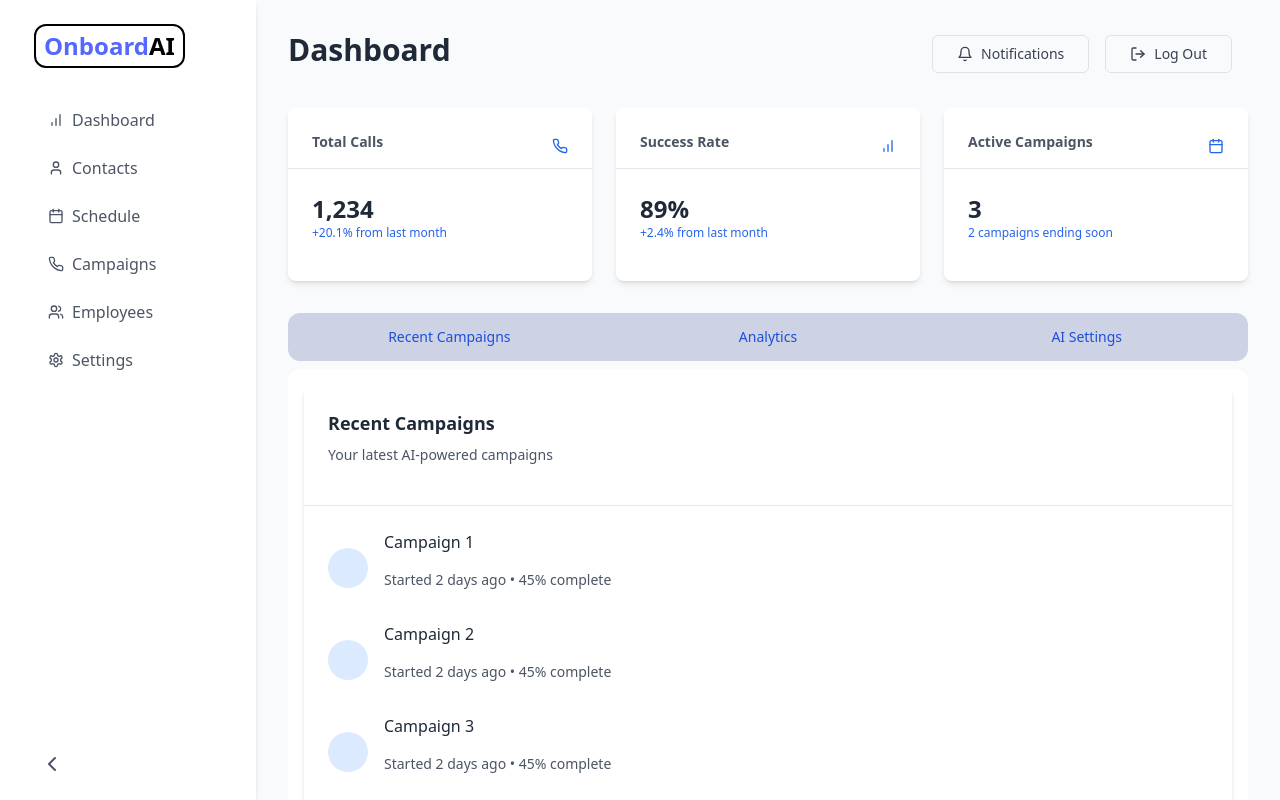
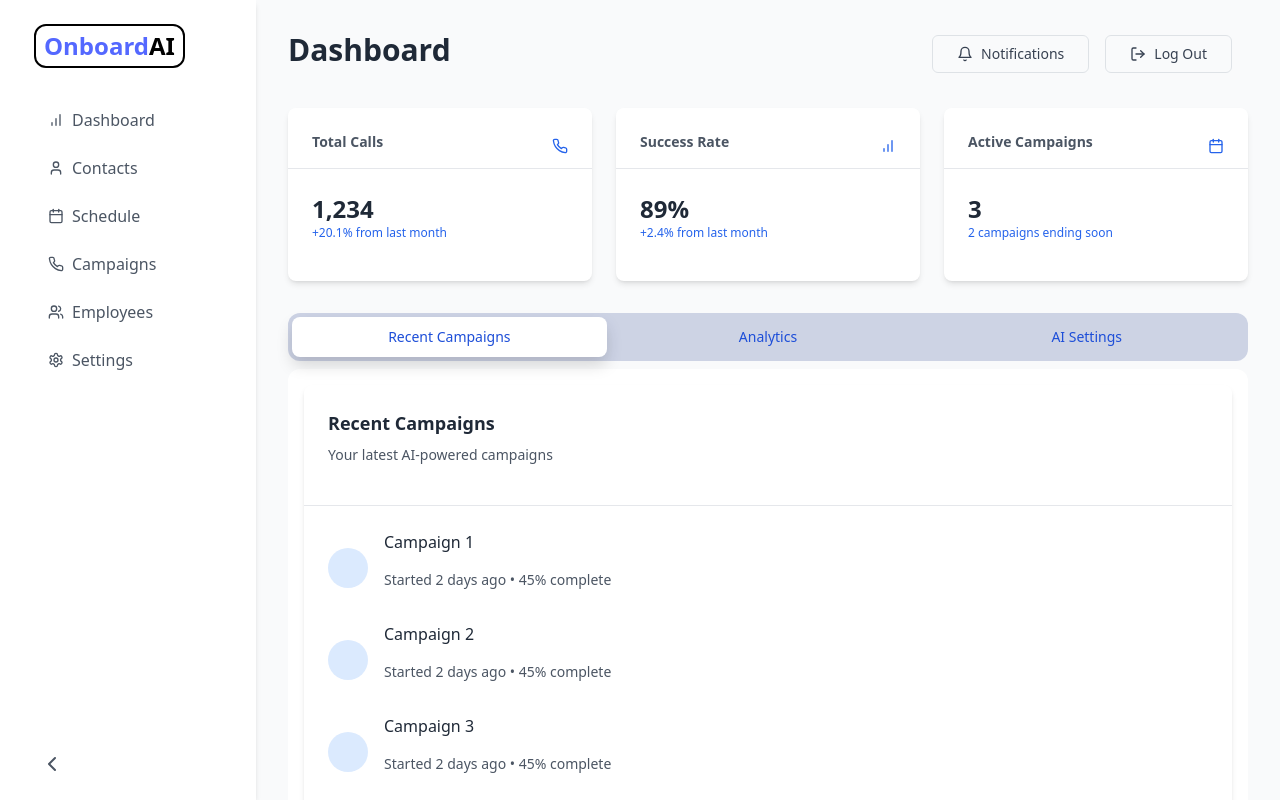
Before and after one commit to AnikSingha/OnboardingAI, a React (Create React App) app: page /dashboard in a window 1280 px wide. Built offline with nearby package versions, Linux system fonts and the light colour scheme; no server answers.

Commit message:
fix tabs

```diff
--- a/src/components/ui/tabs.js
+++ b/src/components/ui/tabs.js
@@ -1,47 +1,57 @@
-import React, { useState } from 'react';
+import React, { createContext, useContext, useState } from 'react'
+
+const TabsContext = createContext()
 
 export function Tabs({ children, defaultValue, className, ...props }) {
-  const [selectedTab, setSelectedTab] = useState(defaultValue);
+  const [activeTab, setActiveTab] = useState(defaultValue)
 
   return (
-    <div className={`${className}`} {...props}>
-      {/* Manually pass down selectedTab and setSelectedTab */}
-      {React.Children.map(children, (child) => {
-        if (React.isValidElement(child)) {
-          return React.cloneElement(child, { selectedTab, setSelectedTab });
-        }
-        return child;
-      })}
-    </div>
-  );
+    <TabsContext.Provider value={{ activeTab, setActiveTab }}>
+      <div className={`${className}`} {...props}>
+        {children}
+      </div>
+    </TabsContext.Provider>
+  )
 }
 
 export function TabsList({ children, className, ...props }) {
   return (
-    <div className={`flex space-x-1 rounded-xl bg-blue-900/20 p-1 ${className}`} {...props}>
+    <div
+      className={`flex space-x-1 rounded-xl bg-blue-900/20 p-1 ${className}`}
+      {...props}
+    >
       {children}
     </div>
-  );
+  )
 }
 
-export function TabsTrigger({ children, value, selectedTab, setSelectedTab, className, ...props }) {
+export function TabsTrigger({ children, value, className, ...props }) {
+  const { activeTab, setActiveTab } = useContext(TabsContext)
+
   return (
     <button
-      className={`w-full rounded-lg py-2.5 text-sm font-medium leading-5 text-blue-700 ring-white ring-opacity-60 ring-offset-2 ring-offset-blue-400 focus:outline-none focus:ring-2 ${
-        selectedTab === value ? 'bg-white shadow' : 'text-blue-100 hover:bg-white/[0.12] hover:text-white'
-      } ${className}`}
-      onClick={() => setSelectedTab(value)} // Here we explicitly update the selected tab
+    className={`w-full rounded-lg py-2.5 text-sm font-medium leading-5 text-blue-700 ring-white ring-opacity-60 ring-offset-2 ring-offset-blue-400 focus:outline-none focus:ring-2 ${
+      activeTab === value ? 'bg-white shadow' : 'text-blue-100 hover:bg-white/[0.12] hover:text-white'
+    } ${className}`}
+      onClick={() => setActiveTab(value)}
       {...props}
     >
       {children}
     </button>
-  );
+  )
 }
 
-export function TabsContent({ children, value, selectedTab, className, ...props }) {
-  return selectedTab === value ? (
-    <div className={`mt-2 rounded-xl bg-white p-3 ${className}`} {...props}>
+export function TabsContent({ children, value, className, ...props }) {
+  const { activeTab } = useContext(TabsContext)
+
+  if (activeTab !== value) return null
+
+  return (
+    <div
+    className={`mt-2 rounded-xl bg-white p-3 ${className}`}
+      {...props}
+    >
       {children}
     </div>
-  ) : null;
+  )
 }
```
